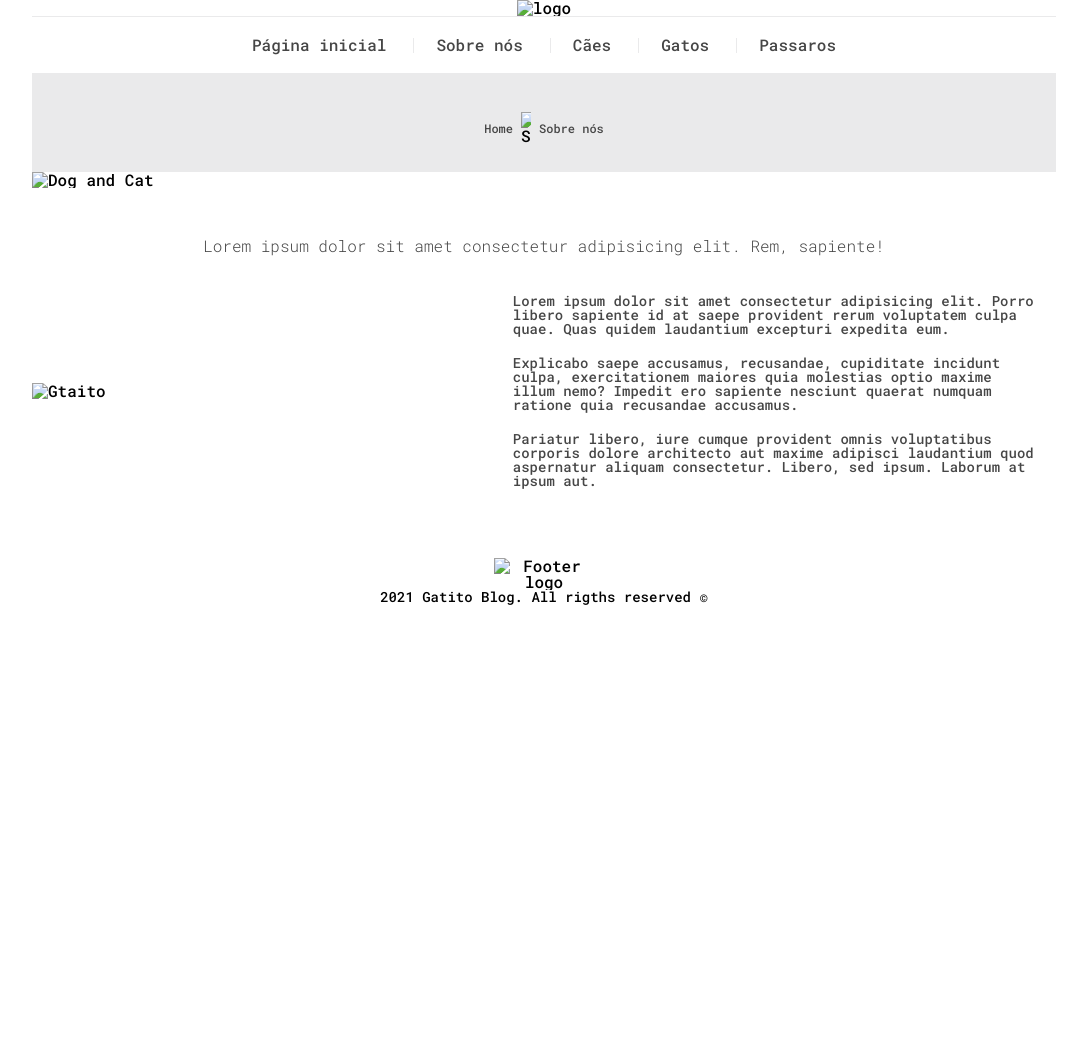
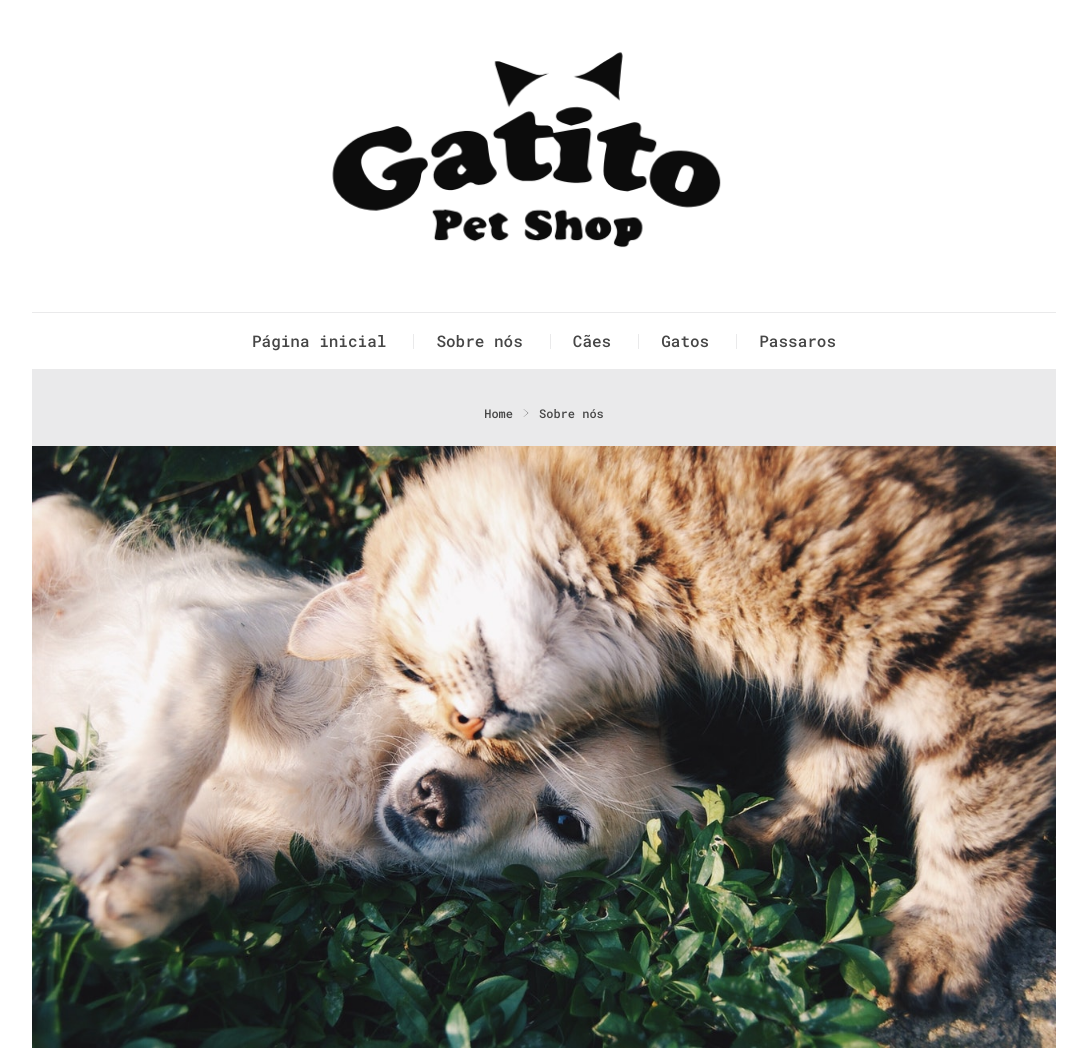
Before and after one commit to tuiza/Petshop_gatito, a plain HTML site: page about.html in a window 1280 px wide. Shown: the top 1051 px of the page, without its empty margins (96-1183 px from the left). Before the commit the page ends 800 px from the top, so only its background shows below. Drawn offline with nearby package versions, Linux system fonts and the light colour scheme; files that its build step writes are made by us from their sources; the site is published under a folder, as on GitHub Pages, so addresses that start at the root find nothing; a web font is replaced by a local one.

Commit message:
Update about.html
Ajeitando o import das imgs

```diff
--- a/about.html
+++ b/about.html
@@ -13,7 +13,7 @@
     <body>
         <header class="header">
             <figure class="header__logo">
-                <img src="/assets/img/logo.png" alt="logo" class="header__img">
+                <img src="assets/img/logo.png" alt="logo" class="header__img">
             </figure>
             <nav class="header__menu menu">
                 <ul class="menu__list">
@@ -30,17 +30,17 @@
                 <h1 class="about__h1"></h1>
                 <div class="about__breadcrumb breadcrumb">
                     <a href="index.html" class="breadcrumb__link">Home</a>
-                    <img src="/assets/img/arrow.svg" alt="Seta" class="breadcrumb__img">
+                    <img src="assets/img/arrow.svg" alt="Seta" class="breadcrumb__img">
                     <a href="about.html" class="breadcrumb__link">Sobre nós</a>
                 </div>
             </div>
             <div class="about__content">
-                <img src="/assets/img/dog-cat.jpg" alt="Dog and Cat" class="about__img">
+                <img src="assets/img/dog-cat.jpg" alt="Dog and Cat" class="about__img">
 
                 <p class="about__intro">Lorem ipsum dolor sit amet consectetur adipisicing elit. Rem, sapiente!</p>
             </div>
             <div class="about__split">
-                <img src="/assets/img/about.png" alt="Gtaito" class="about__img-description">
+                <img src="assets/img/about.png" alt="Gtaito" class="about__img-description">
                 <div class="about__txt">
                     <p class="about__p">Lorem ipsum dolor sit amet consectetur adipisicing elit. Porro libero sapiente id at saepe provident rerum voluptatem culpa quae. Quas quidem laudantium excepturi expedita eum.</p>
                     <p class="about__p">Explicabo saepe accusamus, recusandae, cupiditate incidunt culpa, exercitationem maiores quia molestias optio maxime illum nemo? Impedit ero sapiente nesciunt quaerat numquam ratione quia recusandae accusamus.</p>
@@ -52,7 +52,7 @@
 
         </article>
         <footer class="footer">
-            <img src="/assets/img/footer-logo.png" alt="Footer logo" class="footer__logo">
+            <img src="assets/img/footer-logo.png" alt="Footer logo" class="footer__logo">
             <p class="footer__txt">2021 Gatito Blog. All rigths reserved &copy;</p>
         </footer>
     </body>
```
